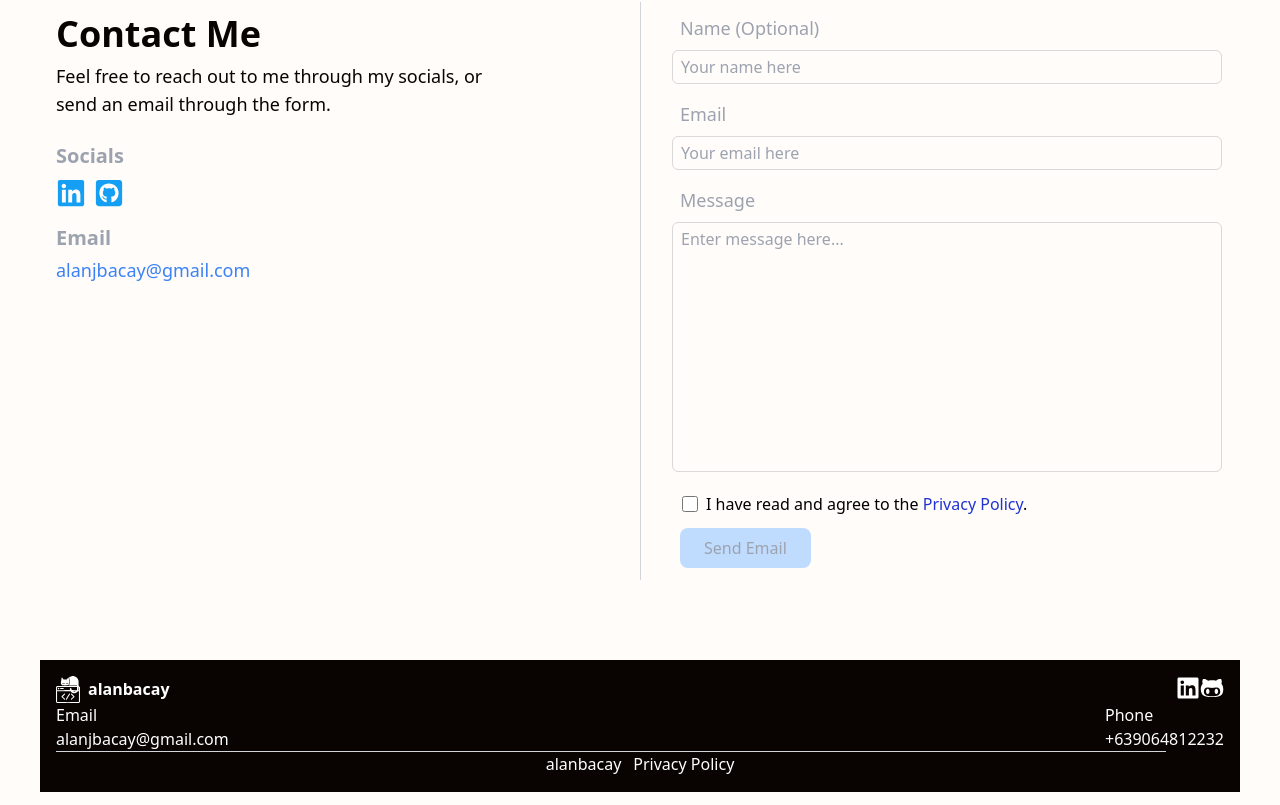
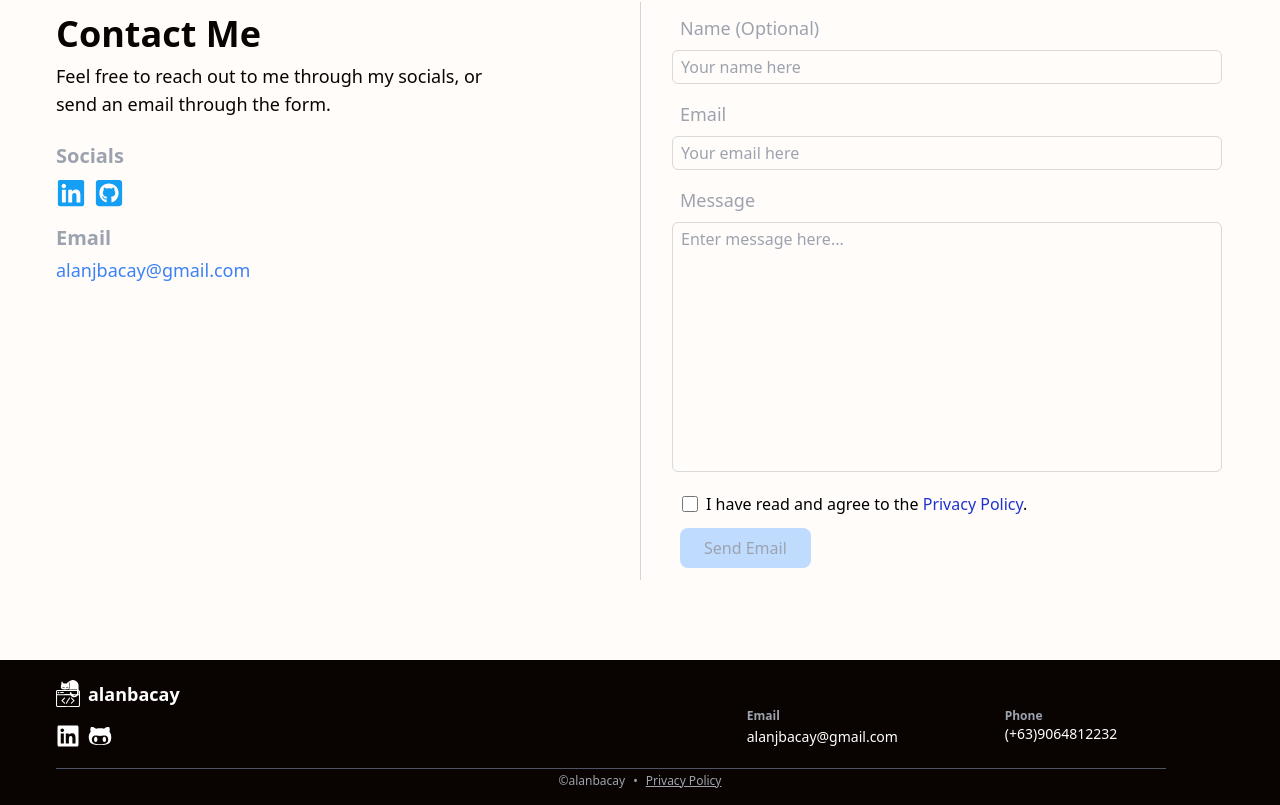
Before and after one commit to alanbacay02/personal-portfolio, a React (Create React App) app: page / in a window 1280 px wide. Shown: the part 2925-3730 px from the top of the page. Built offline with nearby package versions, Linux system fonts and the light colour scheme.

Commit message:
Changes layout of component from flex container to grid

```diff
--- a/src/components/Footer.jsx
+++ b/src/components/Footer.jsx
@@ -4,42 +4,46 @@ import { FaGithubAlt, FaLinkedin } from 'react-icons/fa'
 
 const Footer = () => {
   return (
-    <div className='w-full'>
-      <div className='w-full max-w-[1200px] h-fit mx-auto px-4 bg-text'>
-        <div className='grid grid-cols-3 py-4'>
-          <div className='col-span-2'>
-            <a href='' className='flex flex-row items-center gap-2'>
-                <div className='fill-white h-auto w-6'>
-                  <CatCodeLogoSvg />
-                </div>
-                <h2 className='font-bold text-white'>alanbacay</h2>
+    <div className='w-full bg-text'>
+      <div className='w-full max-w-[1200px] h-fit mx-auto px-4'>
+        <div className='grid sm:grid-cols-2 items-end py-4'>
+          {/* Logo and Social Div */}
+          <div className='flex flex-row sm:flex-col items-center sm:items-start justify-between'>
+            {/* Logo and Name */}
+            <a href='' className='w-fit flex flex-row items-center gap-2 sm:mb-4 sm:mt-1'>
+              <div className='fill-white h-auto w-6'>
+                <CatCodeLogoSvg />
+              </div>
+              <h2 className='font-bold text-lg text-white'>alanbacay</h2>
             </a>
-          </div>
-          <div className='col-span-1'>
-            <div className='flex flex-row justify-end'>
-              <a href='' className='text-2xl text-white'>
+            {/* Social Media Icons */}
+            <div className='flex flex-row gap-2'>
+              <a href='' className='text-2xl hover:text-primary transition-all duration-300 text-white'>
                 <FaLinkedin />
               </a>
-              <a href='' className='text-2xl text-white'>
+              <a href='' className='text-2xl hover:text-primary transition-all duration-300 text-white'>
                 <FaGithubAlt />
               </a>
             </div>
           </div>
-          <div className='col-span-3 flex flex-row justify-between text-white'>
+          {/* Contact Info */}
+          <div className='flex flex-col sm:flex-row justify-between sm:justify-evenly text-white'>
             <div>
-              <h4>Email</h4>
-              <a>alanjbacay@gmail.com</a>
+              <h4 className='font-bold text-xs text-gray-400'>Email</h4>
+              <a href='mailto:alanjbacay@gmail.com' className='text-sm hover:underline'>alanjbacay@gmail.com</a>
             </div>
             <div>
-              <h4>Phone</h4>
-              <p>+639064812232</p>
+              <h4 className='font-bold text-xs text-gray-400'>Phone</h4>
+              <p className='text-sm'>(+63)9064812232</p>
             </div>
           </div>
-          <div className='col-span-3'>
-            <div className='w-[95%] h-[1px] bg-gray-300' />
-            <div className='w-fit mx-auto flex flex-row gap-3 text-white'>
-              <p>alanbacay</p>
-              <a>Privacy Policy</a>
+          {/* Foot Note */}
+          <div className='col-span-full mt-5'>
+            <div className='w-[95%] h-[1px] bg-gray-600' />
+            <div className='w-fit mx-auto flex flex-row gap-2 text-xs mt-1 text-gray-400'>
+              <p>©alanbacay</p>
+              <p>•</p>
+              <a href='' className='underline hover:text-white'>Privacy Policy</a>
             </div>
           </div>
         </div>
```
